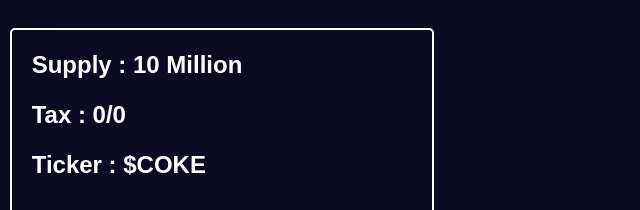
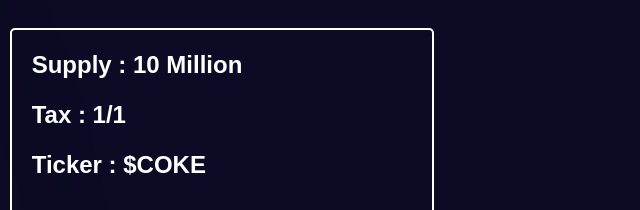
Before and after one commit to trtonmoy/cochaine-2, a plain HTML site: page index.html in a window 1280 px wide. Shown: the part 1018-1228 px from the top of the page, 637-1277 px from the left. Drawn offline with nearby package versions, Linux system fonts and the light colour scheme; a script that the page names is missing.

Commit message:
tax update

```diff
--- a/index.html
+++ b/index.html
@@ -651,7 +651,7 @@
             "
           >
             <h3>Supply : 10 Million</h3>
-            <h3>Tax : 0/0</h3>
+            <h3>Tax : 1/1</h3>
             <h3>Ticker : $COKE</h3>
           </div>
         </div>
```
